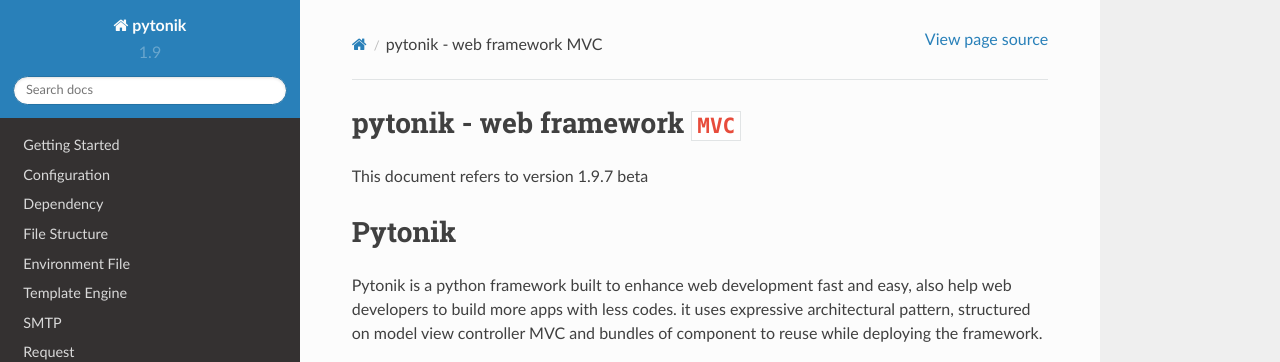
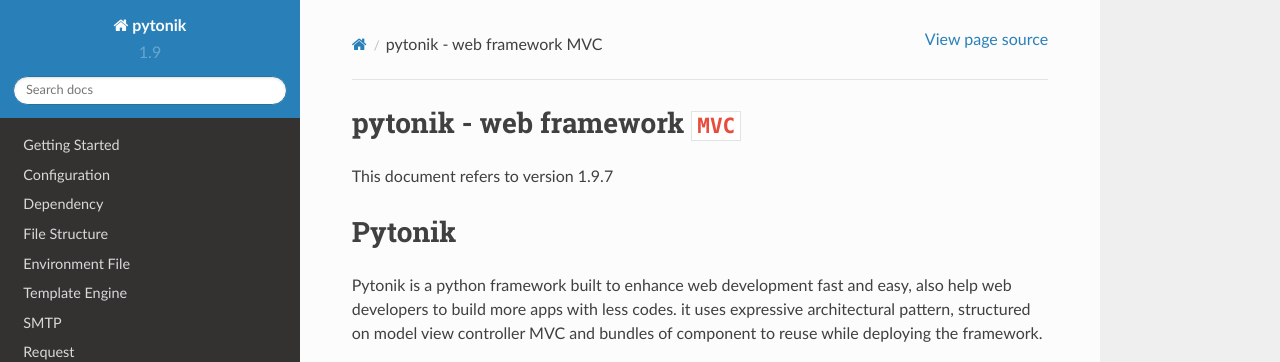
Before and after one commit to pytonik/pytonik, a Sphinx documentation site: the page built from docs/source/index.rst, in a window 1280 px wide and 900 px high. Shown: the top 362 px of the window. Built offline with Sphinx 7.4.7 and the Read the Docs theme 2.0.0, drawn with Linux system fonts in a browser that asks for light colours.

Commit message:
Update conf.py

```diff
--- a/docs/source/conf.py
+++ b/docs/source/conf.py
@@ -62,6 +62,9 @@ project = u'pytonik'
 copyright = u'2019, pytonik '
 scv_greatest_tag = True
 
+
+html_favicon = 'favico.ico'
+
 # The version info for the project you're documenting, acts as replacement for
 # |version| and |release|, also used in various other places throughout the
 # built documents.
@@ -69,7 +72,7 @@ scv_greatest_tag = True
 # The short X.Y version.
 version = '1.9'
 # The full version, including alpha/beta/rc tags.
-release = '1.9.7 beta'
+release = '1.9.7'
 
 # The language for content autogenerated by Sphinx. Refer to documentation
 # for a list of supported languages.
```
